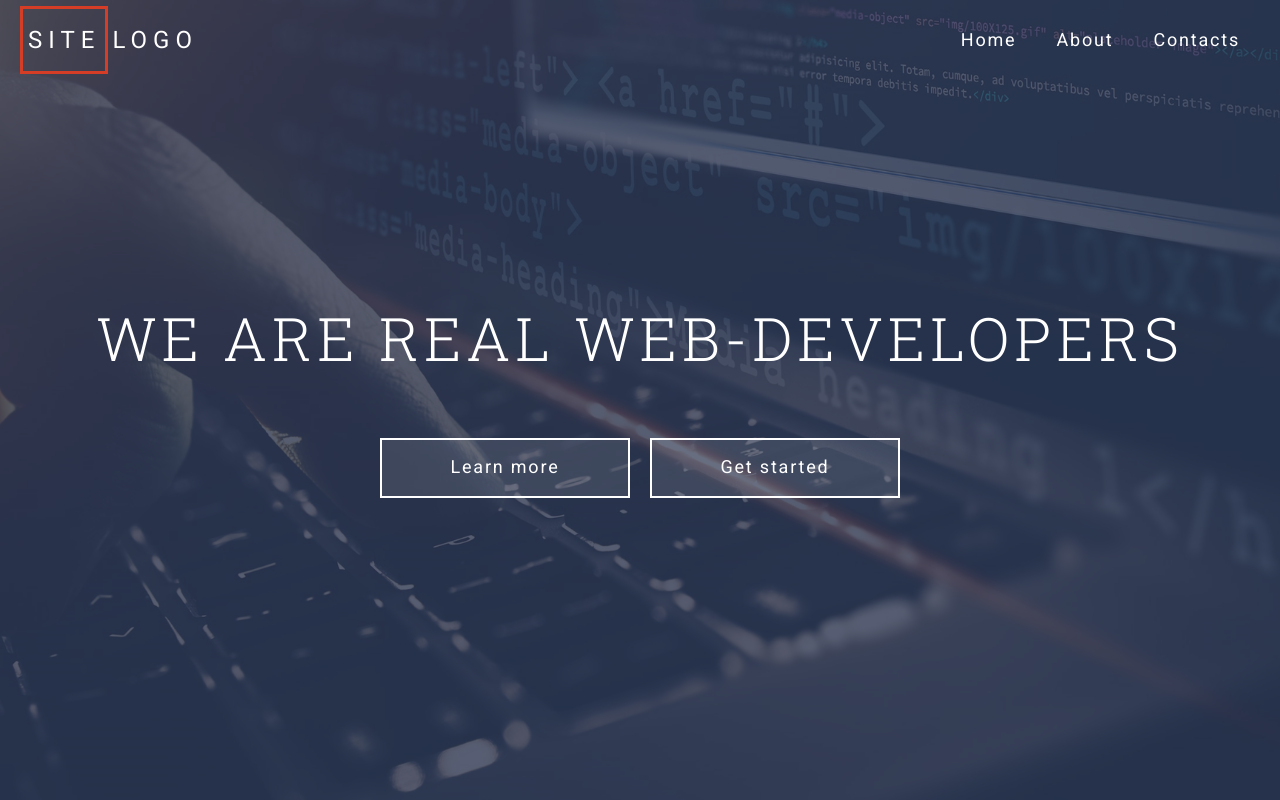
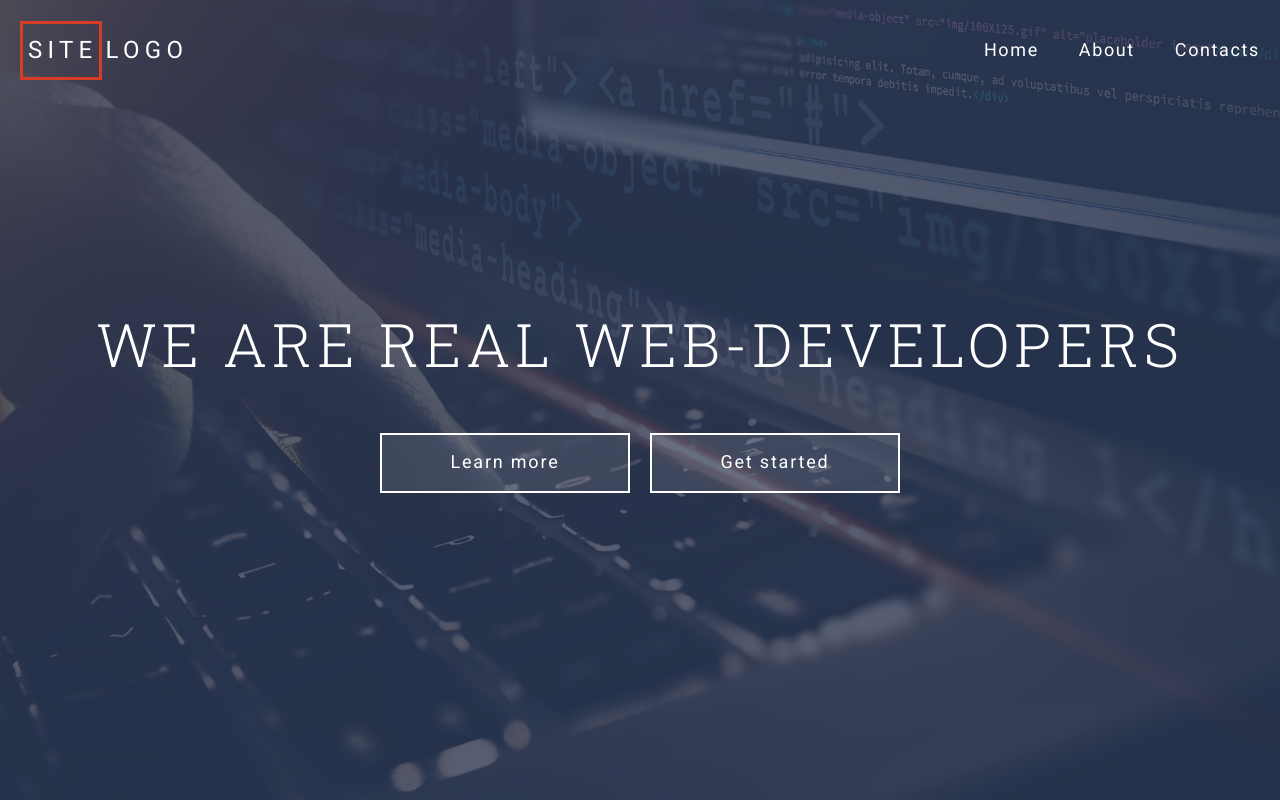
Before and after one commit to smile-ef/project_grid_tamplate, a website: page index.html in a window 1280 px wide. Drawn offline with Linux system fonts and the light colour scheme.

Commit message:
попиксельное соответствие блока header

```diff
--- a/assets/scss/common/_typography.scss
+++ b/assets/scss/common/_typography.scss
@@ -13,6 +13,7 @@ html {
 body {
   color: $color-primary;
   border-color: $color-light;
+  letter-spacing: 0.1em;
 }
 
 h1 {
@@ -21,6 +22,7 @@ h1 {
   font-size: 3.75rem;
   letter-spacing: 0.08em;
   font-weight: 300;
+  line-height: 1.2em;
 }
 
 a {
--- a/assets/scss/components/header/_header-content.scss
+++ b/assets/scss/components/header/_header-content.scss
@@ -1,13 +1,14 @@
 .header-content {
   position: relative;
   top: 0;
+  right: 0px;
   z-index: 1;
   width: 100%;
   &__container {
     @extend %container;
   }
   &__title {
-    margin: 0 0 66px;
+    margin: 0 0 53px;
     text-align: center;
   }
   &__actions {
--- a/assets/scss/components/header/_header-logo.scss
+++ b/assets/scss/components/header/_header-logo.scss
@@ -1,10 +1,9 @@
 .header-logo {
-  font-size: 24px;
-  letter-spacing: 0.25em;
+  font-size: 1.5rem;
+  letter-spacing: 0.22em;
   &__accent {
-    // display: inline-block;
     margin-right: 4px;
     border: 3px solid $color-highlight;
-    padding: 17px 5px 17px 5px;
+    padding: 12px 1px 13px 5px;
   }
 }
--- a/assets/scss/components/header/_header-menu.scss
+++ b/assets/scss/components/header/_header-menu.scss
@@ -1,8 +1,8 @@
 .header-menu {
   position: absolute;
   z-index: 2;
-  top: 0;
-  right: 0;
+  top: 10px;
+  right: 0px;
   left: 0;
 
   &__container {
--- a/assets/scss/components/header/_header-navbar.scss
+++ b/assets/scss/components/header/_header-navbar.scss
@@ -7,7 +7,7 @@
   &__list {
     display: flex;
     justify-content: flex-end;
-    @include unlist;
+    @include unlist(0 -20px 0 0);
   }
   &__item {
     margin: $gap-sm;
@@ -17,7 +17,7 @@
     padding: $gap $gap-sm;
 
     font-size: 18px;
-    letter-spacing: 0.1em;
+    letter-spacing: 0.09em;
     transition: color 0.5s;
     &:hover,
     &:focus {
--- a/gulpfile.js
+++ b/gulpfile.js
@@ -67,8 +67,8 @@ function watchFiles() {
   watch(PATH.scssFiles, series(scss));
   watch(PATH.htmlFiles, sync);
   watch(PATH.jsFiles, sync);
-  // watch(PATH.cssFiles, sync);
-}
+ }
+
 
 task('comb', series(comb));
 task('scss', series(scss));
```
Also changed, not shown: assets/css/style.css.
